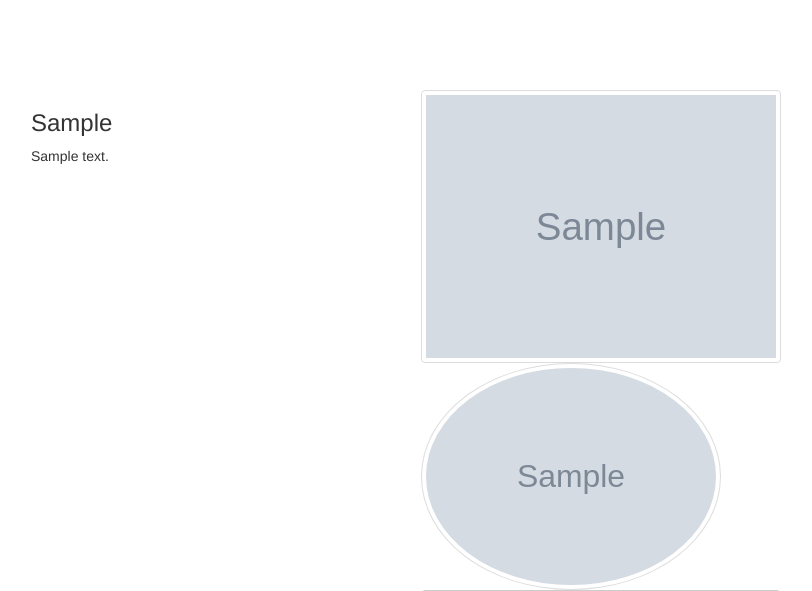
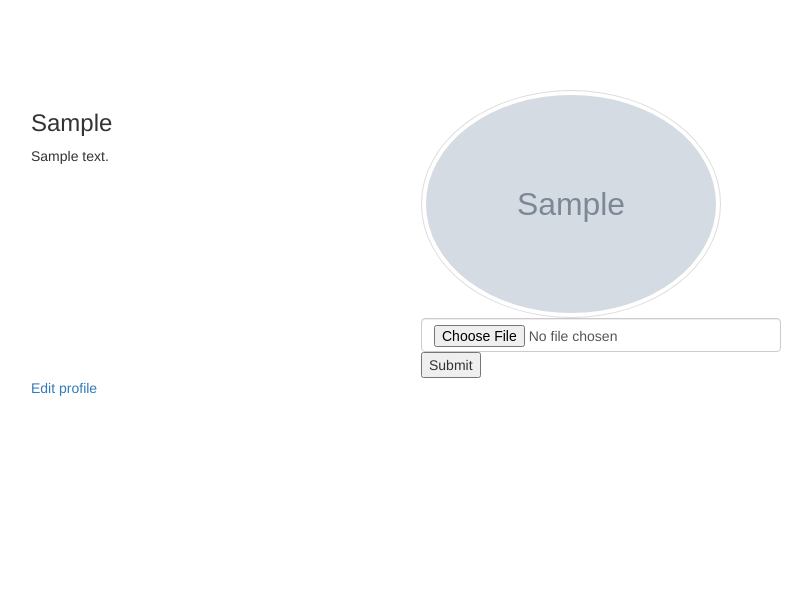
Before and after one commit to ronnieoginga/MY-BLOG, a Flask app: a page that uses app/templates/profile/profile.html in a window 1280 px wide. Shown: the part 72-663 px from the top of the page, without its empty margins (39-851 px from the left). Run offline with Flask 2, Linux system fonts and the light colour scheme; a user stored in the database is signed in; tables that the repository leaves empty hold one stand-in row (values such as "Sample post"); grey boxes marked "Sample" are stand-in pictures; some libraries are stand-ins or nearby versions.

Commit message:
styled profile

```diff
--- a/app/templates/profile/profile.html
+++ b/app/templates/profile/profile.html
@@ -19,7 +19,6 @@
   <div class="col-md-4">
 
       {% if user.profile_pic_path %}
-      <img src="{{url_for('static',filename=user.profile_pic_path)}}" alt="" class="img-thumbnail">
       <img src="{{url_for('static',filename=user.profile_pic_path)}}" alt="" class="img-thumbnail" width="300" height="300" style = " border-radius: 50%;">
       {%else%}
       <p>No profile picture</p>
```
